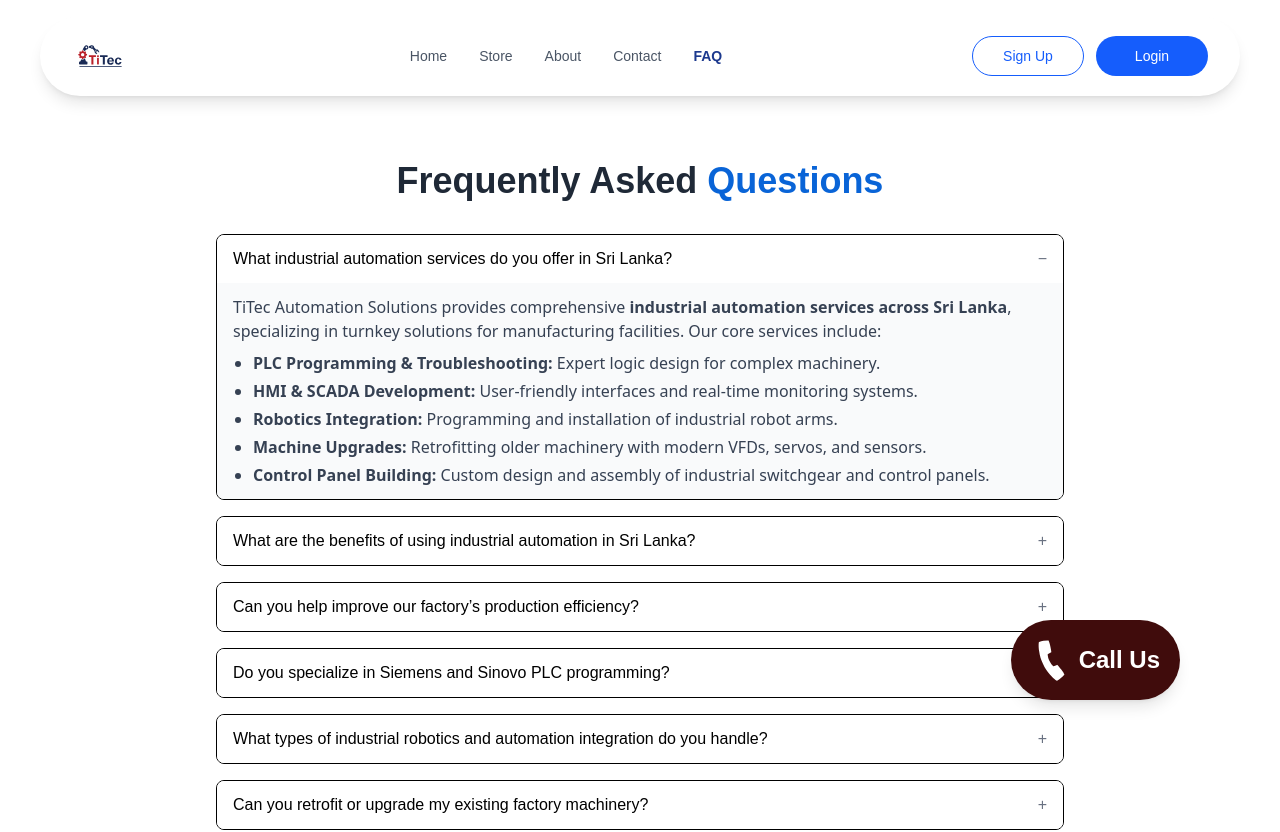
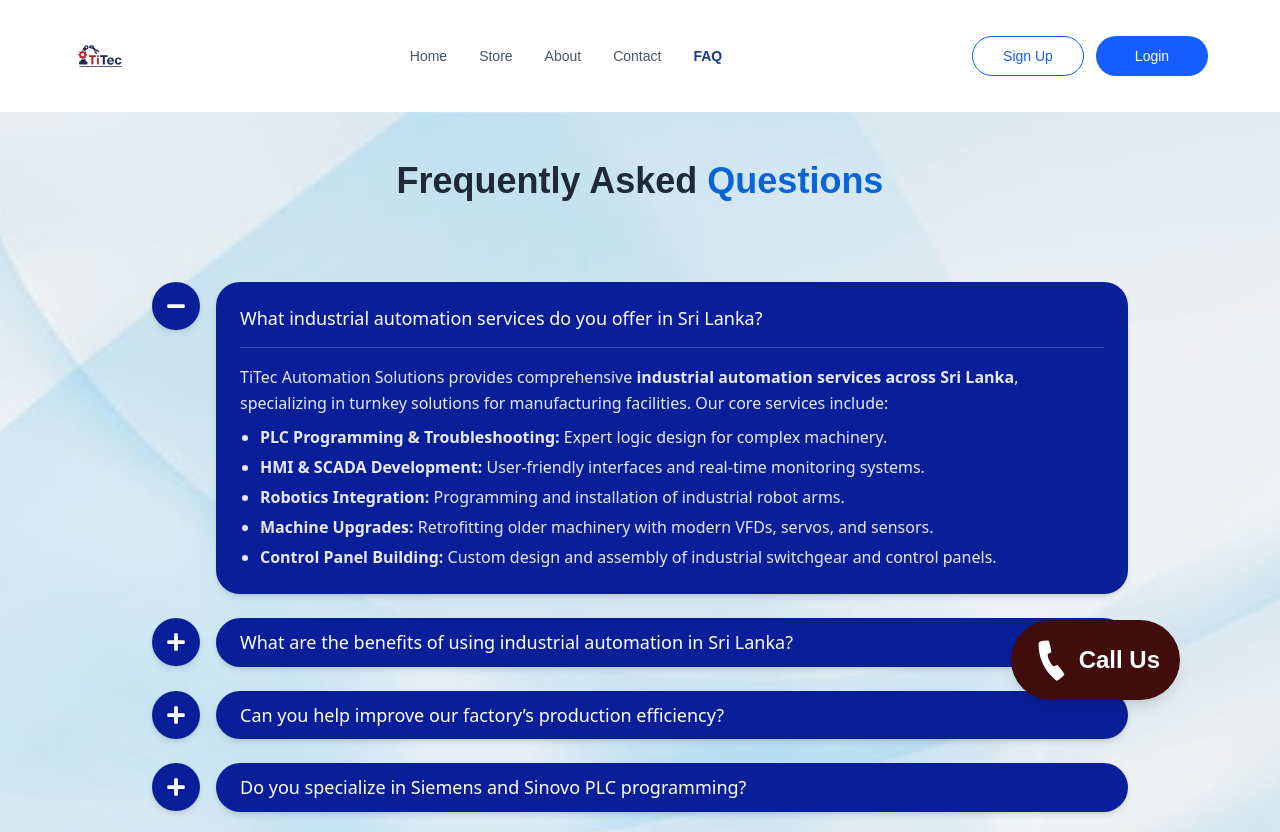
Before and after one commit to Pasindu115530/Titec-Automation-website-m3-first, a Next.js app in the folder frontend-next/: page /faq in a window 1280 px wide. Shown: the top 832 px of the page. Built offline with nearby package versions, Linux system fonts and the light colour scheme; no server answers.

Commit message:
feat: Add Header component and FAQ page with schema markup and background image.

```diff
--- a/frontend-next/src/app/(client)/faq/page.tsx
+++ b/frontend-next/src/app/(client)/faq/page.tsx
@@ -5,6 +5,7 @@ import Footer from "@/components/footer";
 import { FAQs } from "@/assets/FAQ";
 import type { FAQ } from "@/assets/FAQ";
 import SectionHeader from '@/components/section-header';
+import { FaPlus, FaMinus } from 'react-icons/fa';
 
 
 export default function Faq(): JSX.Element {
@@ -95,11 +96,13 @@ export default function Faq(): JSX.Element {
         ]
     }
 
-    const [openIndex, setOpenIndex] = useState<number | null>(0)
+    const [openIndex, setOpenIndex] = useState<number | null>(0);
 
     return (
-        <>
-            <main className="max-w-4xl mx-auto px-6 py-12">
+        <div className="min-h-screen bg-cover bg-center bg-no-repeat bg-fixed font-sans text-slate-800" style={{
+            backgroundImage: "url('/assets/faq-bg.jpg')"
+        }}>
+            <main className="max-w-5xl mx-auto px-6 py-12 relative">
                 <script
                     type="application/ld+json"
                     dangerouslySetInnerHTML={{ __html: JSON.stringify(faqSchema) }}
@@ -110,25 +113,43 @@ export default function Faq(): JSX.Element {
                     subtitle=""
                 />
 
-                <div className="space-y-4">
-                    {FAQs.map((FAQ: FAQ, i) => (
-                        <div key={i} className="border rounded-lg overflow-hidden">
+                <div className="space-y-6 mt-12">
+                    {FAQs.map((FAQ: FAQ, i) => {
+                        const isOpen = openIndex === i;
+                        return (
+                            <div key={i} className="flex gap-4 items-start group">
+                                {/* Toggle Button */}
                                 <button
-                                className="w-full text-left px-4 py-3 flex justify-between items-center bg-white"
-                                onClick={() => setOpenIndex(openIndex === i ? null : i)}
+                                    className="w-12 h-12 flex-shrink-0 rounded-full bg-[#091E99] text-white flex items-center justify-center text-xl shadow-md transition-transform duration-200 hover:scale-105 active:scale-95"
+                                    onClick={() => setOpenIndex(isOpen ? null : i)}
+                                    aria-label={isOpen ? "Close question" : "Open question"}
                                 >
-                                <span className="font-medium">{FAQ.question}</span>
-                                <span className="text-gray-500">{openIndex === i ? '−' : '+'}</span>
+                                    {isOpen ? <FaMinus /> : <FaPlus />}
                                 </button>
 
-                            {openIndex === i && (
-                                <div className="px-4 py-3 bg-gray-50 text-gray-700">{FAQ.answer}</div>
+                                {/* Question/Answer Bubble */}
+                                <div
+                                    className={`flex-1 bg-[#091E99] text-white shadow-md transition-all duration-300 ease-in-out cursor-pointer ${isOpen ? 'rounded-3xl p-6' : 'rounded-[2rem] px-6 py-3 flex items-center min-h-[48px]'
+                                        }`}
+                                    onClick={() => setOpenIndex(isOpen ? null : i)}
+                                >
+                                    <div className="w-full">
+                                        <h3 className={`font-medium text-lg leading-snug ${isOpen ? 'mb-4' : 'm-0'}`}>
+                                            {FAQ.question}
+                                        </h3>
+                                        {isOpen && (
+                                            <div className="text-white/90 leading-relaxed border-t border-white/20 pt-4 animate-in fade-in slide-in-from-top-1 duration-300">
+                                                {FAQ.answer}
+                                            </div>
                                         )}
                                     </div>
-                    ))}
+                                </div>
+                            </div>
+                        );
+                    })}
                 </div>
             </main>
             <Footer />
-        </>
+        </div>
     )
 }
--- a/frontend-next/src/components/header.tsx
+++ b/frontend-next/src/components/header.tsx
@@ -18,7 +18,7 @@ export default function Header() {
     <header
       className={`site-header ${pathname === '/' ? 'absolute top-6 left-1/2 z-50 -translate-x-1/2' : 'relative my-4 mx-auto'}`}
     >
-      <div className="bg-white rounded-full shadow-lg px-8 py-3 flex items-center justify-between w-full">
+      <div className={`${pathname === '/faq' ? 'bg-transparent shadow-none' : 'bg-white shadow-lg'} rounded-full px-8 py-3 flex items-center justify-between w-full`}>
 
         {/* Logo */}
         <div className="flex-shrink-0">
@@ -86,6 +86,6 @@ export default function Header() {
           </button>
         </div>
       </div>
-    </header>
+    </header >
   )
 }
```
Also changed, not shown: frontend-next/public/assets/faq-bg.jpg (added). Lines whose indentation alone changed are shown as unchanged.
